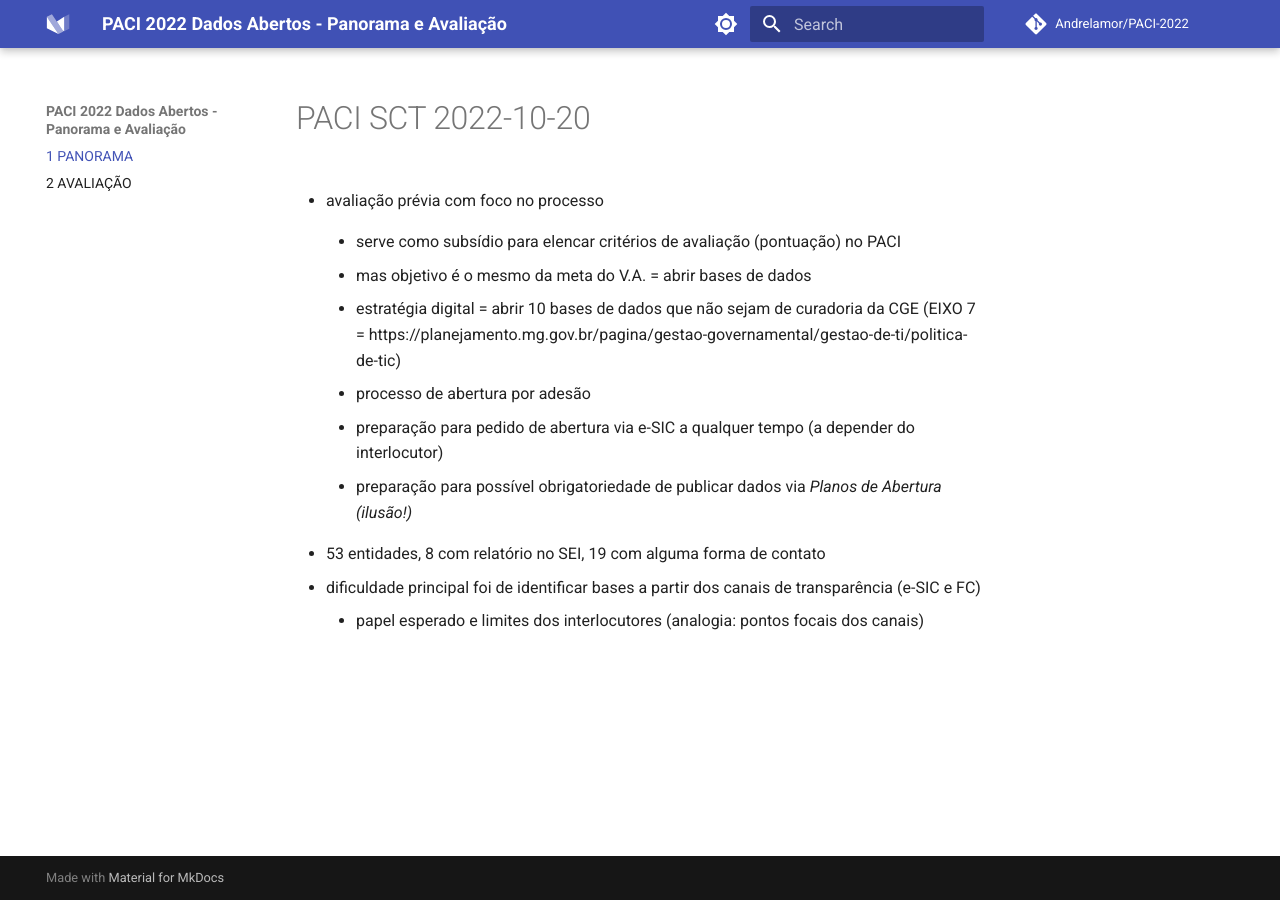
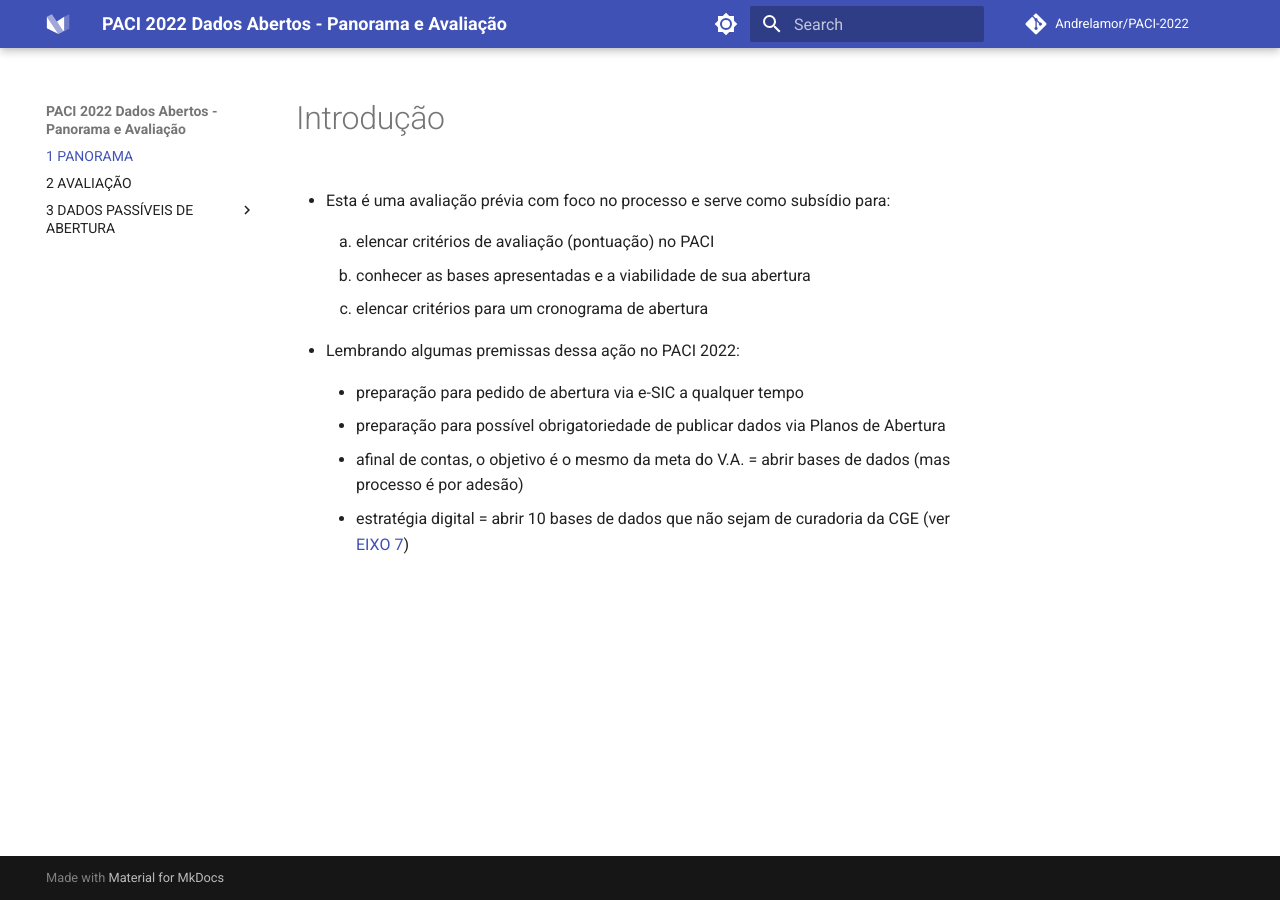
Before and after one commit to transparencia-mg/PACI-2022, an MkDocs documentation site: the page built from docs/previa-avaliacao.md, in a window 1280 px wide. Built offline with MkDocs 1.6.1 and Material for MkDocs 9.7.7, drawn with Linux system fonts in a browser that asks for light colours; comment, search, counter and statistics services are not loaded.

Commit message:
atualiza conteúdo

```diff
--- a/docs/previa-avaliacao.md
+++ b/docs/previa-avaliacao.md
@@ -1,21 +1,19 @@
-# PACI SCT 2022-10-20
+# Introdução
 
-- avaliação prévia com foco no processo
+- Esta é uma avaliação prévia com foco no processo e serve como subsídio para:
 
-	- serve como subsídio para elencar critérios de avaliação (pontuação) no PACI
+	1. elencar critérios de avaliação (pontuação) no PACI
 
-	- mas objetivo é o mesmo da meta do V.A. = abrir bases de dados
+	2. conhecer as bases apresentadas e a viabilidade de sua abertura
 
-	- estratégia digital = abrir 10 bases de dados que não sejam de curadoria da CGE (EIXO 7 = https://planejamento.mg.gov.br/pagina/gestao-governamental/gestao-de-ti/politica-de-tic)
+	3. elencar critérios para um cronograma de abertura
 
-	- processo de abertura por adesão
+- Lembrando algumas premissas dessa ação no PACI 2022:
 
-	- preparação para pedido de abertura via e-SIC a qualquer tempo (a depender do interlocutor)
+	- preparação para pedido de abertura via e-SIC a qualquer tempo
 
-	- preparação para possível obrigatoriedade de publicar dados via _Planos de Abertura (ilusão!)_
+	- preparação para possível obrigatoriedade de publicar dados via Planos de Abertura
 
-- 53 entidades, 8 com relatório no SEI, 19 com alguma forma de contato
+	- afinal de contas, o objetivo é o mesmo da meta do V.A. = abrir bases de dados (mas processo é por adesão)
 
-- dificuldade principal foi de identificar bases a partir dos canais de transparência (e-SIC e FC)
-
-	- papel esperado e limites dos interlocutores (analogia: pontos focais dos canais)
+	- estratégia digital = abrir 10 bases de dados que não sejam de curadoria da CGE (ver [EIXO 7](https://planejamento.mg.gov.br/pagina/gestao-governamental/gestao-de-ti/politica-de-tic))
--- a/mkdocs.yml
+++ b/mkdocs.yml
@@ -8,6 +8,9 @@ edit_uri: edit/main/docs/
 nav:
   - 1 PANORAMA: 'previa-avaliacao.md'
   - 2 AVALIAÇÃO: 'criterios-avaliacao.md'
+  - 3 DADOS PASSÍVEIS DE ABERTURA:
+    - 3.1.  BASES APRESENTADAS: 'bases-apresentadas.md'
+    - 3.2. CRITÉRIOS PARA PROCESSO DE ABERTURA: 'criterios-abertura.md'
 
 # Configuration
 theme:
```
Also changed, not shown: docs/criterios-avaliacao.md (+15 -7 lines), docs/bases-apresentadas.md (added), docs/criterios-abertura.md (added), 1 other file.
